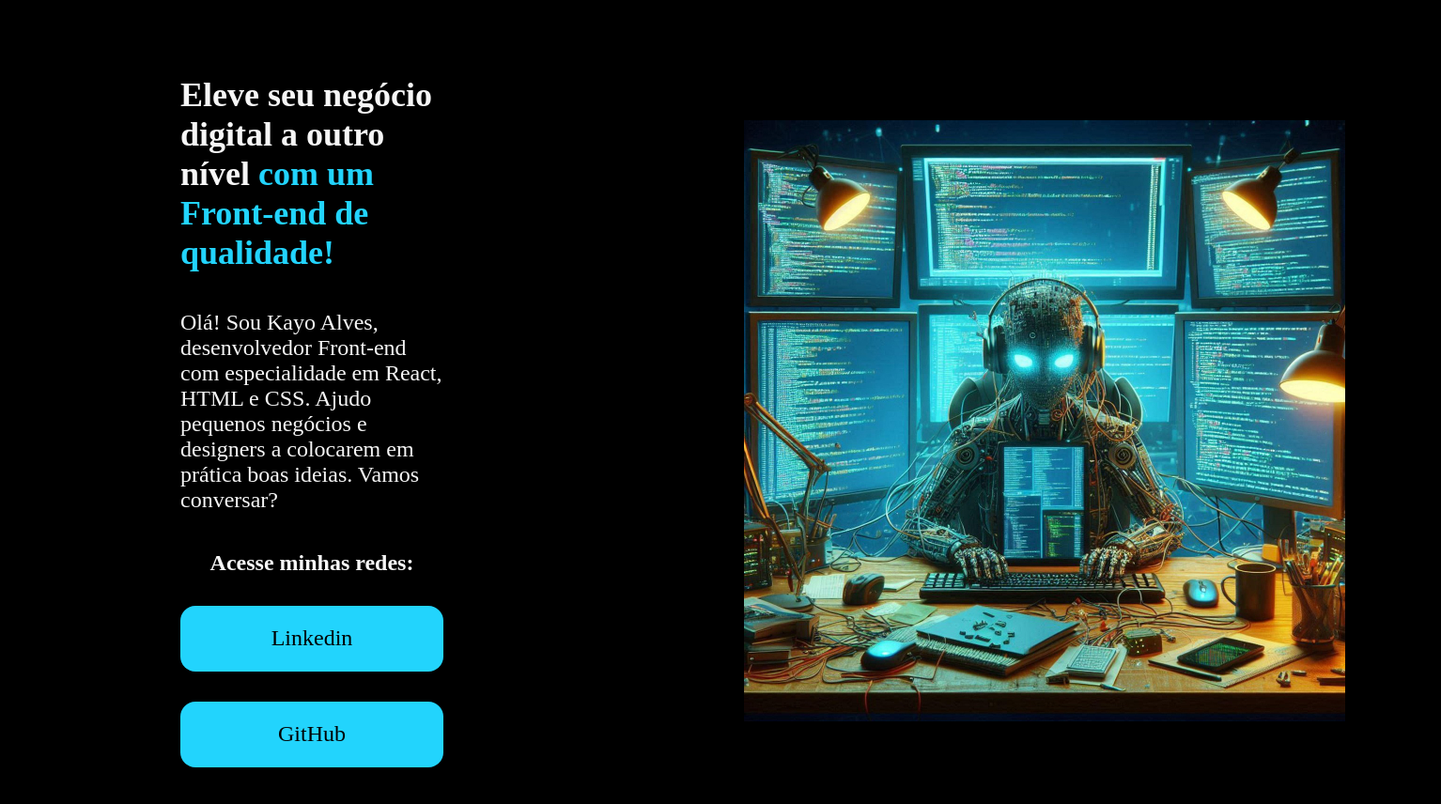
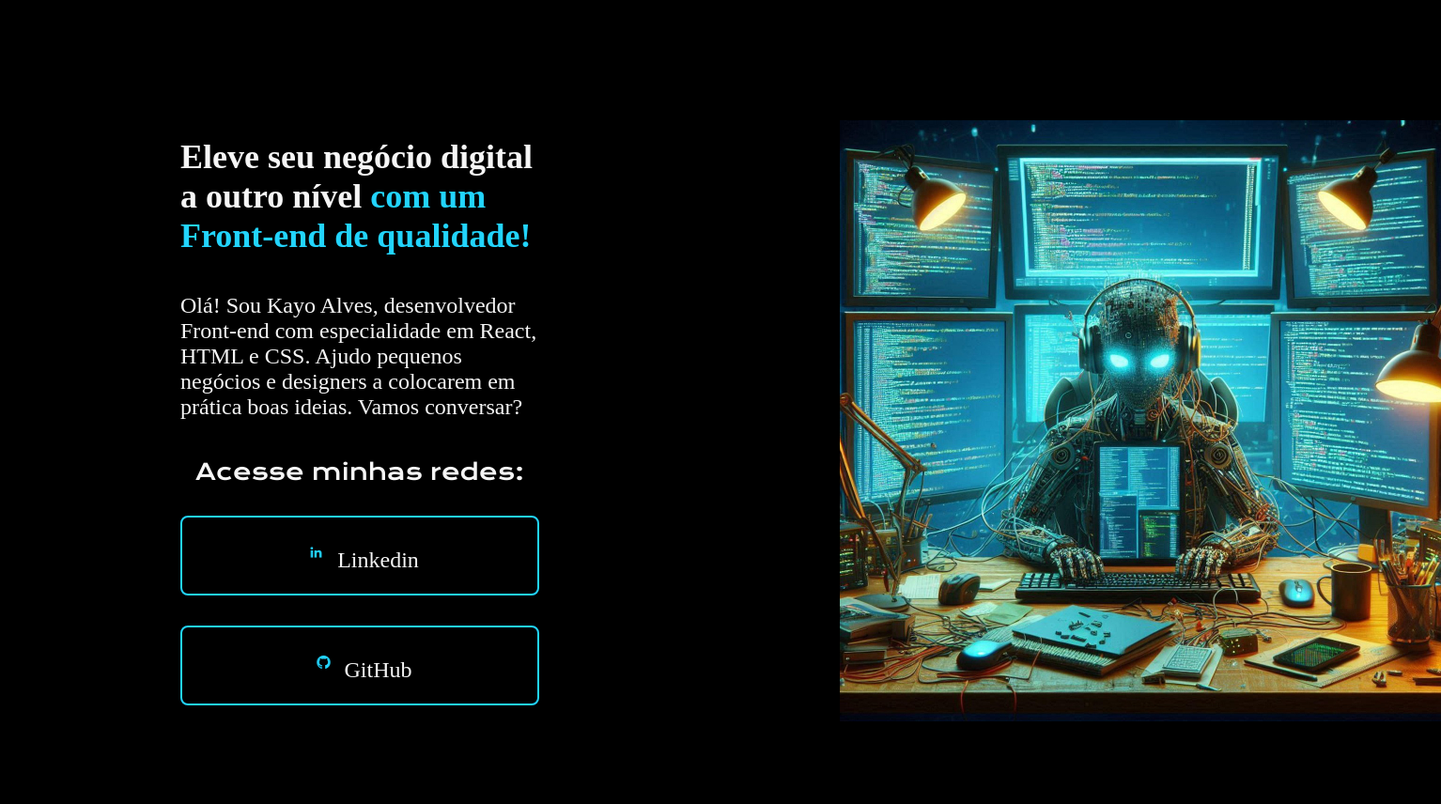
Before and after one commit to kayoJVD/HTMLCSS, a plain HTML site: page index.html in a window 1280 px wide. Shown: the part 320-1176 px from the top of the page at 94% size, 1534 px wide, since content can reach past the window. Drawn offline with nearby package versions, Linux system fonts and the light colour scheme; a web font is replaced by a local one.

Commit message:
Inclusão de imagens no projeto

```diff
--- a/index.html
+++ b/index.html
@@ -12,12 +12,18 @@
                 <P class="apresentacao__conteudo__paragrafo">Olá! Sou Kayo Alves, desenvolvedor Front-end com especialidade em React, HTML e CSS.
                 Ajudo pequenos negócios e designers a colocarem em prática boas ideias. Vamos conversar?</P>
             <div class="apresentacao__links">
-                <h2>Acesse minhas redes:</h2>
-                <a class="apresentacao__links__link" href="https://www.linkedin.com/in/kayo-alves-de-santana-1031511a6/">Linkedin</a>
-                <a class="apresentacao__links__link" href="https://github.com/kayoJVD">GitHub</a>
+                <h2 class="apresentacao__links__subtitulo"> Acesse minhas redes:</h2>
+                <a class="apresentacao__links__link" href="https://www.linkedin.com/in/kayo-alves-de-santana-1031511a6/">
+                    <img src="./assets/linkedin.png" alt="">
+                    Linkedin
+                </a>
+                <a class="apresentacao__links__link" href="https://github.com/kayoJVD">
+                    <img src="./assets/github.png" alt="">
+                    GitHub
+                </a>
             </div>
             </section>
-                <img src="img.jpg" alt="Foto boneco programando">
+                <img src="./assets/img.jpg" alt="Foto boneco programando">
         </main>
         <footer></footer>
     </body>
--- a/style.css
+++ b/style.css
@@ -2,6 +2,8 @@
 
 
 @import url('https://fonts.googleapis.com/css2?family=Playfair+Display:ital,wght@0,400..900;1,400..900&family=Playwrite+IN:wght@100..400&display=swap');
+
+@import url('https://fonts.googleapis.com/css2?family=Krona+One&family=Playfair+Display:ital,wght@0,400..900;1,400..900&family=Playwrite+IN:wght@100..400&display=swap');
  * {
     margin: 0;
     padding: 0;
@@ -49,16 +51,23 @@ body {
     gap: 32px;
 }
 
+.apresentacao__links__subtitulo {
+    font-family: 'Krona One', sans-serifi;
+    font-weight: 400;
+    font-size: 24px;
+}
+
 .apresentacao__links__link {
-    background-color: #22D4FD;
-    width: 280px;
+    /* background-color: #22D4FD; */
+    border: 2px solid #22D4FD;
+    width: 378px;
     text-align: center;
-    border-radius: 16px;
+    border-radius: 8px;
     font-size: 24px;
     font-weight: 600px;
     padding: 21.5px 0;
     text-decoration: none;
-    color: #000;
+    color: #F6F6F6;
     font-family: "Playwrite IN", serif;
 }
 img{
```
Also changed, not shown: assets/Imagem.png (added), assets/github.png (added), assets/img.jpg (renamed from img.jpg), assets/instagram.png (added), assets/linkedin.png (added), assets/twitch.png (added), assets/twitter-novo.png (added), assets/twitter.png (added).
